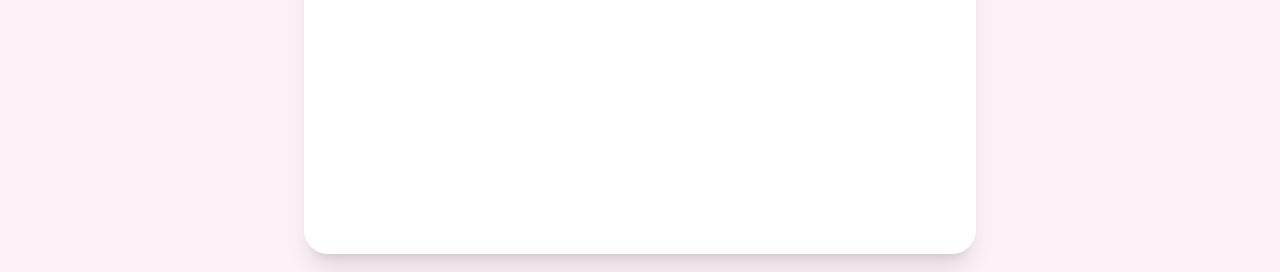
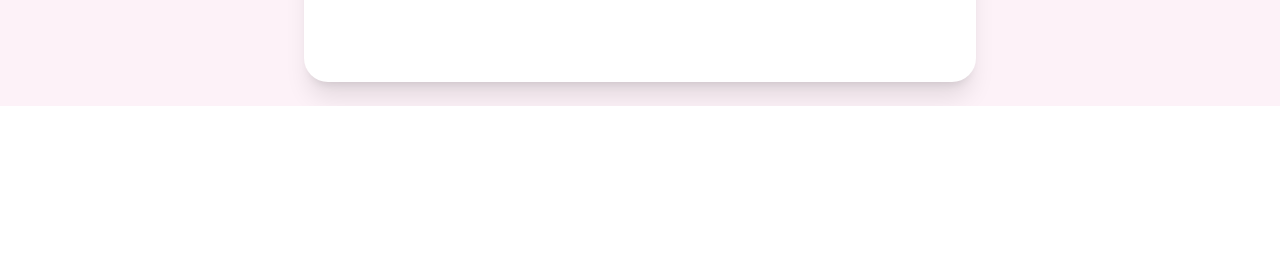
Before and after one commit to AlwaysAkmed/SwethatiAndAkmed, a Next.js app: page /letter in a window 1280 px wide. Shown: the part 1306-1578 px from the top of the page. After the commit the page ends 1412 px from the top, so only its background shows below. Built offline with nearby package versions, Linux system fonts and the light colour scheme.

Commit message:
fixed bug

```diff
--- a/app/letter/page.tsx
+++ b/app/letter/page.tsx
@@ -80,16 +80,6 @@ Akmed
               loading="lazy"
             ></iframe>
 
-            {/* Spotify Song 4 */}
-            <iframe
-              style={{ borderRadius: "12px" }}
-              src="YOUR_SPOTIFY_EMBED_LINK_4"
-              width="100%"
-              height="152"
-              frameBorder="0"
-              allow="autoplay; clipboard-write; encrypted-media; fullscreen; picture-in-picture"
-              loading="lazy"
-            ></iframe>
           </div>
         </div>
 
```
